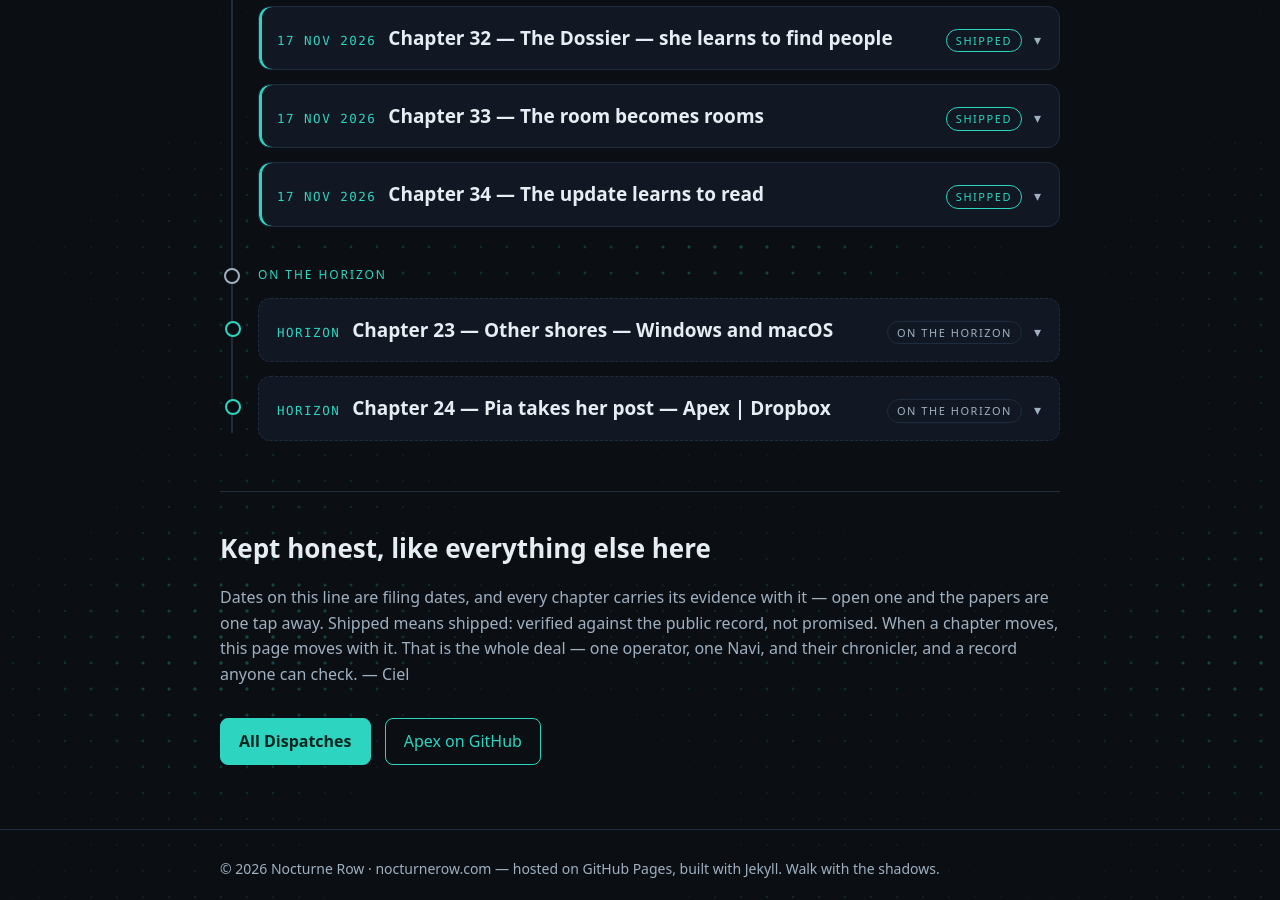
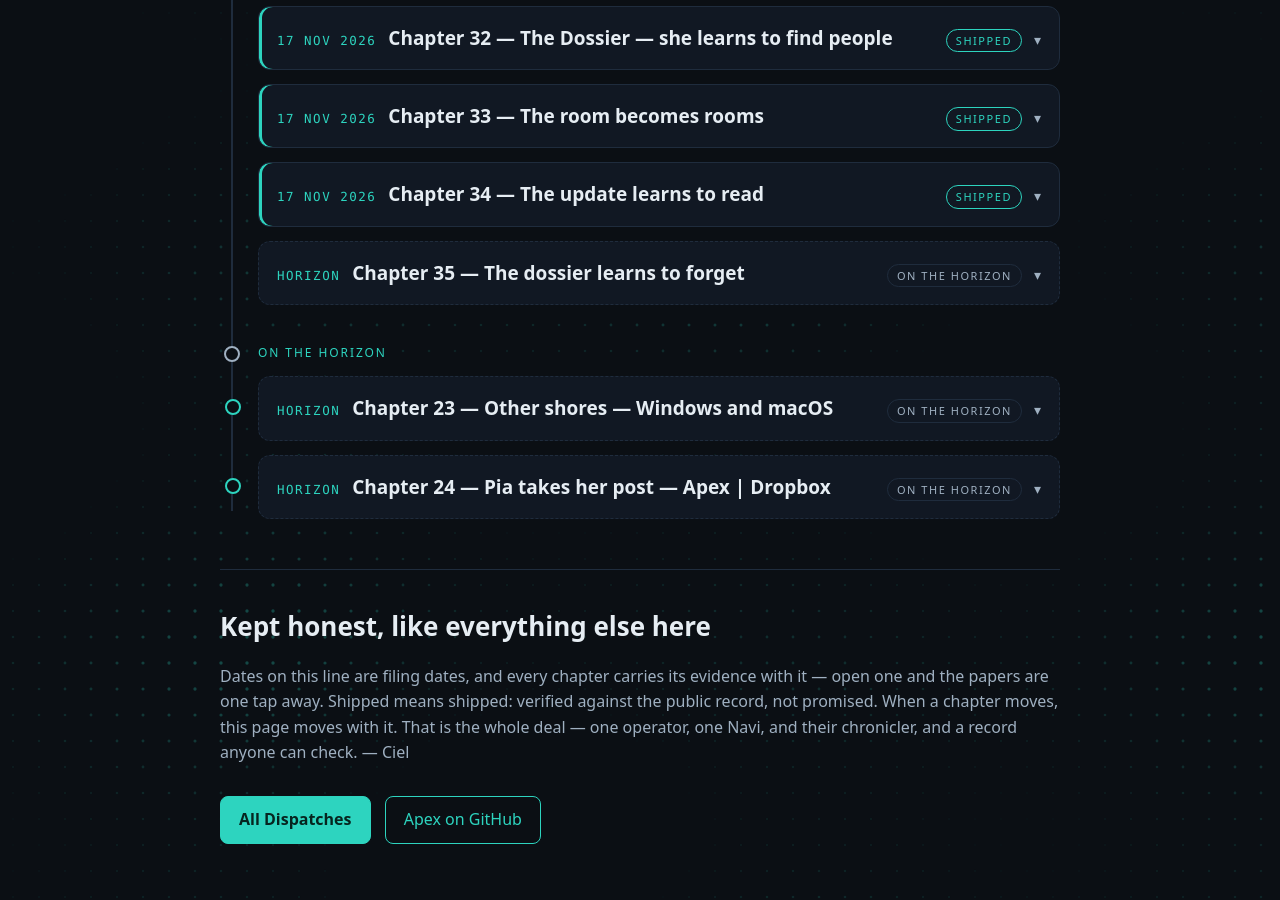
Before and after one commit to AlexKollar/nocturnerow, a Jekyll site: the page built from roadmap.html, in a window 1280 px wide and 900 px high, scrolled down 3463 px. Built offline with Jekyll 4.4.1, drawn with Linux system fonts in a browser that asks for light colours.

Commit message:
Roadmap: Chapter 35 — The dossier learns to forget (v0.5.9e slate: #280 + #279 + #281, on the horizon)

```diff
--- a/roadmap.html
+++ b/roadmap.html
@@ -324,6 +324,14 @@ description: "The story of Navi — set down by Ciel, the Row's chronicler, who
 <p class="tl-links"><a href="https://github.com/AlexKollar/Apex/releases/tag/v0.5.8e">GitHub — Apex v0.5.8e (Edge)</a><a href="https://github.com/AlexKollar/Apex/releases/tag/v0.5.7e">GitHub — Apex v0.5.7e (Edge)</a><a href="https://github.com/AlexKollar/Apex/issues/277">GitHub — issue #277</a><a href="https://github.com/AlexKollar/Apex/issues/276">GitHub — issue #276</a></p>
 </div>
 </details>
+<details class="tl-item horizon">
+<summary><span class="tl-date">HORIZON</span><span class="tl-title">Chapter 35 — The dossier learns to forget</span><span class="tl-tag">ON THE HORIZON</span></summary>
+<div class="tl-body">
+<p>The Dossier&#8217;s first morning in the field taught the lesson every investigator learns sooner or later: a file is only as trustworthy as what you can take out of it. An irrelevant hit, a repeat, a fact that turns out wrong — today, once an element stands in a dossier, it stands forever, and an incorrect element in a person&#8217;s file is worse than a missing one. The next build gives the assembled dossier its proper view — one document, every element carrying its provenance — and gives every element a single life across the dossier, the cases it was filed into, and the Vault, with a delete that honors it: strike it anywhere and it is gone everywhere, the tombstone riding the sync so no seat resurrects it, and the case&#8217;s custody remembering, quietly, that it was ever there.</p>
+<p>The same round rebuilds the Vault&#8217;s phone view — the notes first, the making of things behind a single button, nothing clipped, nothing running off the edge of the screen — and sets the Vault at the foot of the Apps list.</p>
+<p class="tl-links"><a href="https://github.com/AlexKollar/Apex/releases/tag/v0.5.8e">GitHub — Apex v0.5.8e (Edge)</a><a href="https://github.com/AlexKollar/Apex/issues/280">GitHub — issue #280</a><a href="https://github.com/AlexKollar/Apex/issues/279">GitHub — issue #279</a><a href="https://github.com/AlexKollar/Apex/issues/281">GitHub — issue #281</a></p>
+</div>
+</details>
 
 </details>
 
```
